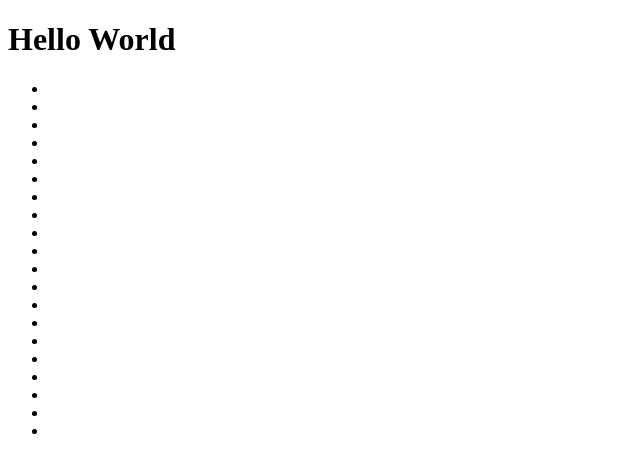
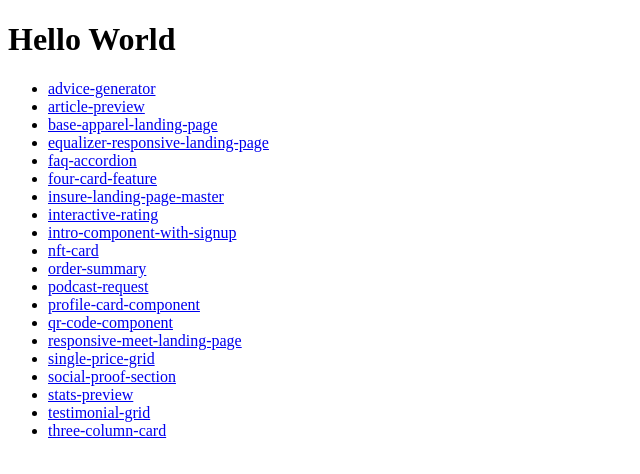
Before and after one commit to grmbyrn/frontend-mentor-challenges, a plain HTML site: page index.html in a window 1280 px wide. Shown: the whole page, without its empty margins (0-640 px from the left). Drawn offline with Linux system fonts and the light colour scheme.

Commit message:
edited index.html links

```diff
--- a/index.html
+++ b/index.html
@@ -10,26 +10,26 @@
     <h1>Hello World</h1>
 
     <ul>
-        <li><a href="./advice-generator/"></a></li>
-        <li><a href="./article-preview/"></a></li>
-        <li><a href="./base-apparel-landing-page/"></a></li>
-        <li><a href="./equalizer-responsive-landing-page/"></a></li>
-        <li><a href="./faq-accordion/"></a></li>
-        <li><a href="./four-card-feature/"></a></li>
-        <li><a href="./insure-landing-page-master/"></a></li>
-        <li><a href="./interactive-rating/"></a></li>
-        <li><a href="./intro-component-with-signup/"></a></li>
-        <li><a href="./nft-card/"></a></li>
-        <li><a href="./order-summary/"></a></li>
-        <li><a href="./podcast-request/"></a></li>
-        <li><a href="./profile-card-component/"></a></li>
-        <li><a href="./qr-code-component/"></a></li>
-        <li><a href="./responsive-meet-landing-page/"></a></li>
-        <li><a href="./single-price-grid/"></a></li>
-        <li><a href="./social-proof-section/"></a></li>
-        <li><a href="./stats-preview/"></a></li>
-        <li><a href="./testimonial-grid/"></a></li>
-        <li><a href="./three-column-card/"></a></li>
+        <li><a href="./advice-generator/">advice-generator</a></li>
+        <li><a href="./article-preview/">article-preview</a></li>
+        <li><a href="./base-apparel-landing-page/">base-apparel-landing-page</a></li>
+        <li><a href="./equalizer-responsive-landing-page/">equalizer-responsive-landing-page</a></li>
+        <li><a href="./faq-accordion/">faq-accordion</a></li>
+        <li><a href="./four-card-feature/">four-card-feature</a></li>
+        <li><a href="./insure-landing-page-master/">insure-landing-page-master</a></li>
+        <li><a href="./interactive-rating/">interactive-rating</a></li>
+        <li><a href="./intro-component-with-signup/">intro-component-with-signup</a></li>
+        <li><a href="./nft-card/">nft-card</a></li>
+        <li><a href="./order-summary/">order-summary</a></li>
+        <li><a href="./podcast-request/">podcast-request</a></li>
+        <li><a href="./profile-card-component/">profile-card-component</a></li>
+        <li><a href="./qr-code-component/">qr-code-component</a></li>
+        <li><a href="./responsive-meet-landing-page/">responsive-meet-landing-page</a></li>
+        <li><a href="./single-price-grid/">single-price-grid</a></li>
+        <li><a href="./social-proof-section/">social-proof-section</a></li>
+        <li><a href="./stats-preview/">stats-preview</a></li>
+        <li><a href="./testimonial-grid/">testimonial-grid</a></li>
+        <li><a href="./three-column-card/">three-column-card</a></li>
     </ul>
 </body>
 </html>
```
